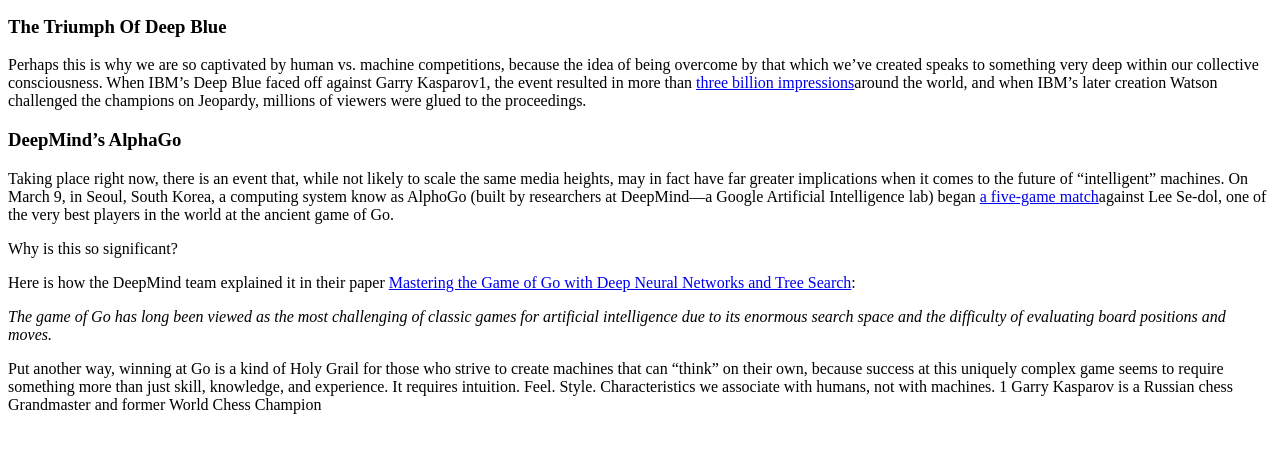
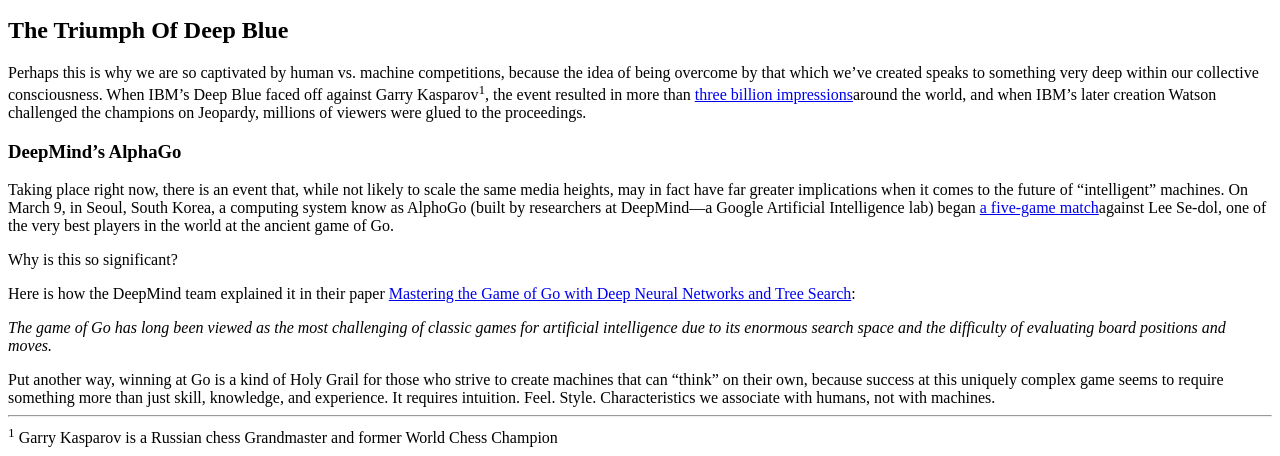
Before and after one commit to daniel-zenan-wang/uda_nano, a plain HTML site: page mockup-to-article/index.html in a window 1280 px wide. Shown: the part 577-1033 px from the top of the page. Before the commit the page ends 999 px from the top, so only its background shows below. Drawn offline with Linux system fonts and the light colour scheme.

Commit message:
minor change

```diff
--- a/mockup-to-article/index.html
+++ b/mockup-to-article/index.html
@@ -21,17 +21,17 @@
       <strong><i>***Breaking News: AlphaGo has won the first two matches!***</i></strong> <i>In this, the third in our series on the epic Go matches being played between AlphaGo (Google’s Artificial Intelligence software) and Lee Se-Dol (Current Go World Champion), we look at the history of Humans vs. Machines, and the innovations that have led us to this incredible moment in time.</i>
     </p>
 
-  <img src="http://i2.wp.com/blog.udacity.com/wp-content/uploads/2016/03/56df2490a351d802222160.gif">
+  <img src="http://i2.wp.com/blog.udacity.com/wp-content/uploads/2016/03/56df2490a351d802222160.gif" alt="udacity">
 
 
   <p>
     For as long as humans have built things, we’ve wrestled with the implications of what we’ve built. In many cases, these philosophical and ethical wrestlings have made for great drama—think Frankenstein, or 2001: A Space Odyssey. Often, the hypothetical scenarios we envision come remarkably close to true, and the discoveries we’ve made in the fields of Artificial Intelligence and Machine Learning make clear that a “computer with a mind of its own” is <s>going to take over the world</s> not such a fantastic thing to imagine any longer.
   </p>
 
-  <h3>The Triumph Of Deep Blue</h3>
+  <h2>The Triumph Of Deep Blue</h2>
 
   <p>
-    Perhaps this is why we are so captivated by human vs. machine competitions, because the idea of being overcome by that which we’ve created speaks to something very deep within our collective consciousness. When IBM’s Deep Blue faced off against Garry Kasparov1, the event resulted in more than <a href="http://www-03.ibm.com/ibm/history/ibm100/us/en/icons/deepblue/">three billion impressions</a>around the world, and when IBM’s later creation Watson challenged the champions on Jeopardy, millions of viewers were glued to the proceedings.
+    Perhaps this is why we are so captivated by human vs. machine competitions, because the idea of being overcome by that which we’ve created speaks to something very deep within our collective consciousness. When IBM’s Deep Blue faced off against Garry Kasparov<sup>1</sup>, the event resulted in more than <a href="http://www-03.ibm.com/ibm/history/ibm100/us/en/icons/deepblue/">three billion impressions</a>around the world, and when IBM’s later creation Watson challenged the champions on Jeopardy, millions of viewers were glued to the proceedings.
   </p>
 
   <h3>DeepMind’s AlphaGo</h3>
@@ -45,6 +45,7 @@
     <i>The game of Go has long been viewed as the most challenging of classic games for artificial intelligence due to its enormous search space and the difficulty of evaluating board positions and moves.</i>
   </p>
   Put another way, winning at Go is a kind of Holy Grail for those who strive to create machines that can “think” on their own, because success at this uniquely complex game seems to require something more than just skill, knowledge, and experience. It requires intuition. Feel. Style. Characteristics we associate with humans, not with machines.
-  1 Garry Kasparov is a Russian chess Grandmaster and former World Chess Champion
+  <hr>
+  <sup>1</sup> Garry Kasparov is a Russian chess Grandmaster and former World Chess Champion
 </body>
 </html>
```
